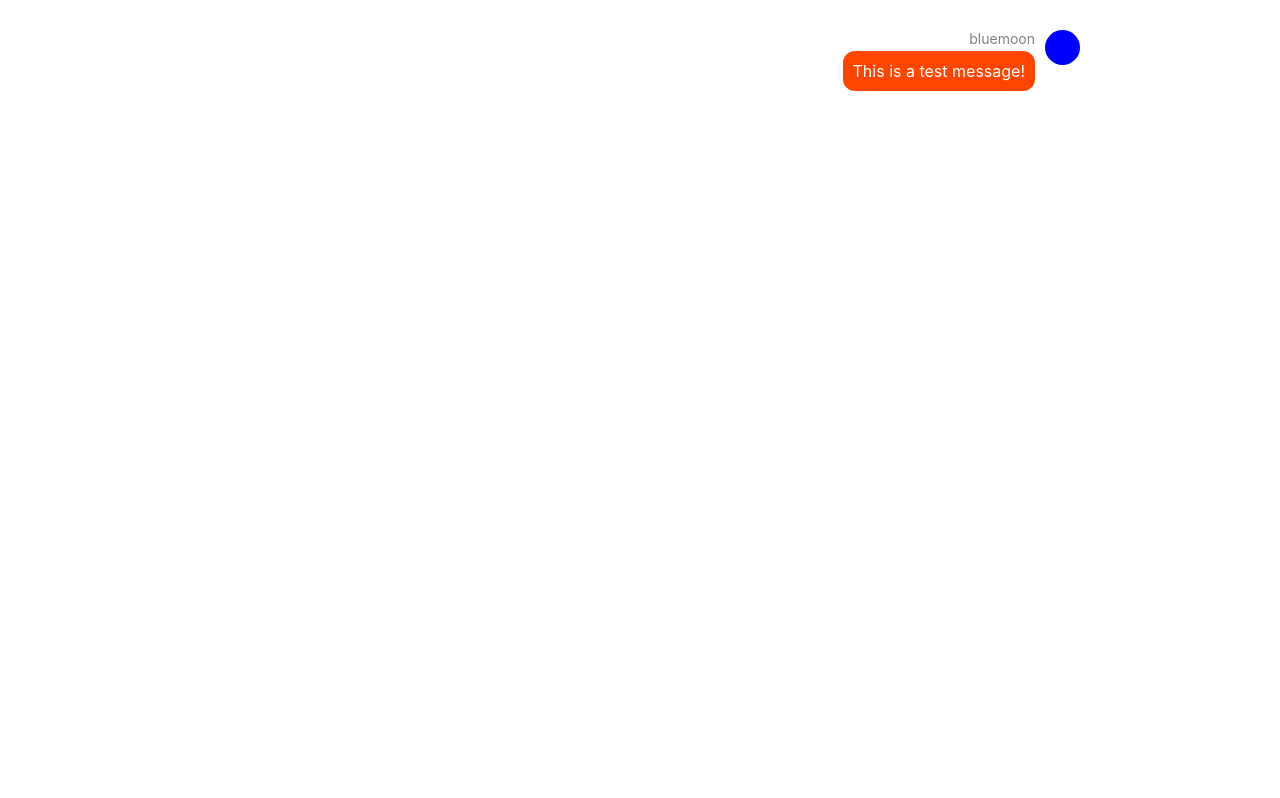
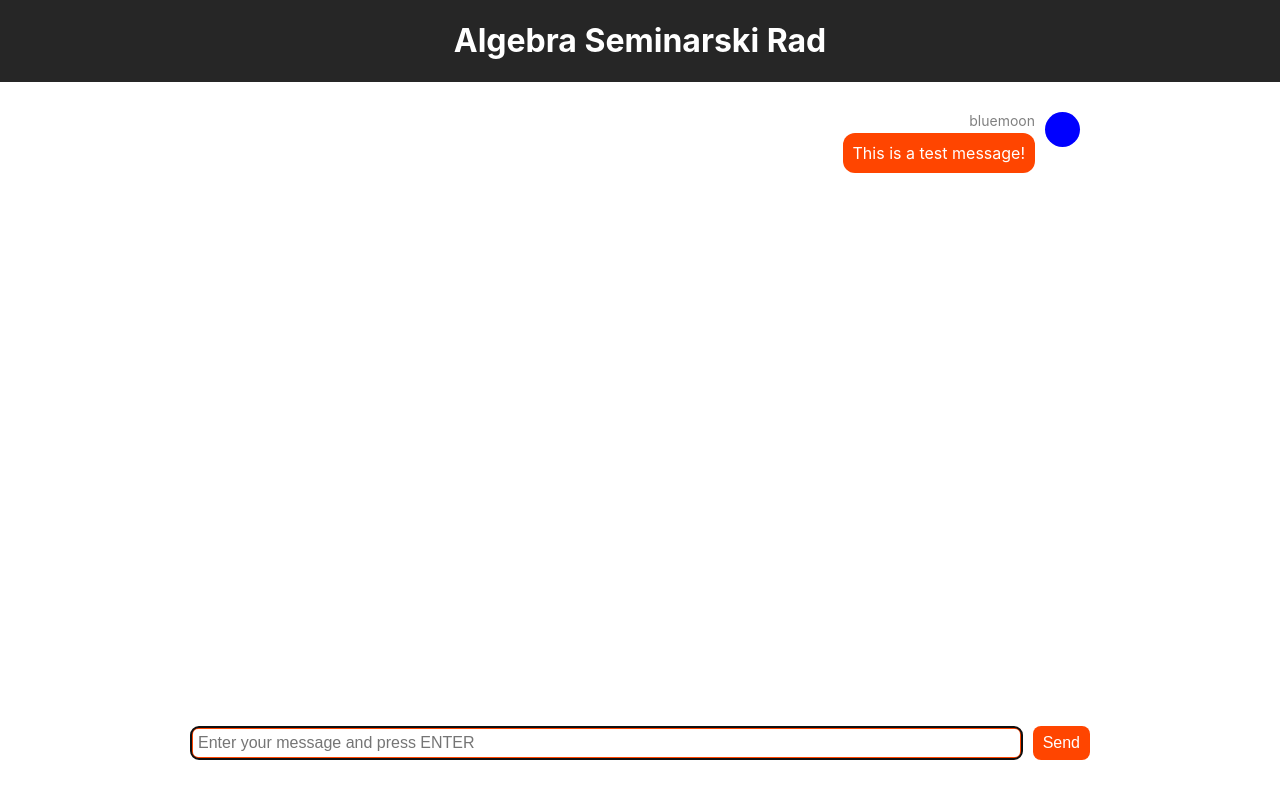
Before and after one commit to sabaos/algebra-zavrsni, a React (Create React App) app: page / in a window 1280 px wide. Built offline with nearby package versions, Linux system fonts and the light colour scheme.

Commit message:
klonirano od Gorana

```diff
--- a/src/App.css
+++ b/src/App.css
@@ -84,7 +84,7 @@ input {
   padding: 5px;
   font-size: 16px;
   border-radius: 8px;
-  border: 1px solid orangered;
+  border: 3px solid orangered;
   flex-grow: 1;
 }
 
--- a/src/App.js
+++ b/src/App.js
@@ -1,6 +1,7 @@
 import './App.css';
 import Messages from './components/Messages';
 import React from 'react';
+import Input from "./components/Input";
 
 function randomName() {
  const adjectives = ["autumn", "hidden", "bitter", "misty", "silent", "empty", "dry", "dark", "summer", "icy", "delicate", "quiet", "white", "cool", "spring", "winter", "patient", "twilight", "dawn", "crimson", "wispy", "weathered", "blue", "billowing", "broken", "cold", "damp", "falling", "frosty", "green", "long", "late", "lingering", "bold", "little", "morning", "muddy", "old", "red", "rough", "still", "small", "sparkling", "throbbing", "shy", "wandering", "withered", "wild", "black", "young", "holy", "solitary", "fragrant", "aged", "snowy", "proud", "floral", "restless", "divine", "polished", "ancient", "purple", "lively", "nameless"];
@@ -32,14 +33,26 @@ class App extends React.Component {
     }
   }
 
+  onSendMessage = (message) => {
+    const messages = this.state.messages
+    messages.push({
+      text: message,
+      member: this.state.member
+    })
+    this.setState({messages: messages})
+  }
+
   render(){
-
     return (
       <div className="App">
+      <div className="App-header">
+        <h1>Algebra Seminarski Rad</h1>
+      </div>
       <Messages
         messages={this.state.messages}
         currentMember={this.state.member}
       />
+      <Input onSendMessage={this.onSendMessage}/>
     </div>
     );
   }
--- /dev/null
+++ b/src/components/Input.js
@@ -0,0 +1,41 @@
+import {Component} from "react";
+import React from "react";
+
+class Input extends Component {
+
+  state = {
+    text: ""
+  }
+
+  onChange(e) {
+    this.setState({text: e.target.value});
+  }
+  onSubmit(e) {
+    e.preventDefault();
+    this.setState({text: ""});
+    this.props.onSendMessage(this.state.text);
+  }
+
+
+  render() {
+    return (
+      <div className="Input">
+        <form onSubmit={e => this.onSubmit(e)}>
+          <input
+            onChange={e => this.onChange(e)}
+            value={this.state.text}
+            type="text"
+            placeholder="Enter your message and press ENTER"
+            // bilo autofocus="true"
+            autoFocus={true}
+          />
+          <button>Send</button>
+        </form>
+      </div>
+    );
+  }
+
+
+}
+
+export default Input;
```
